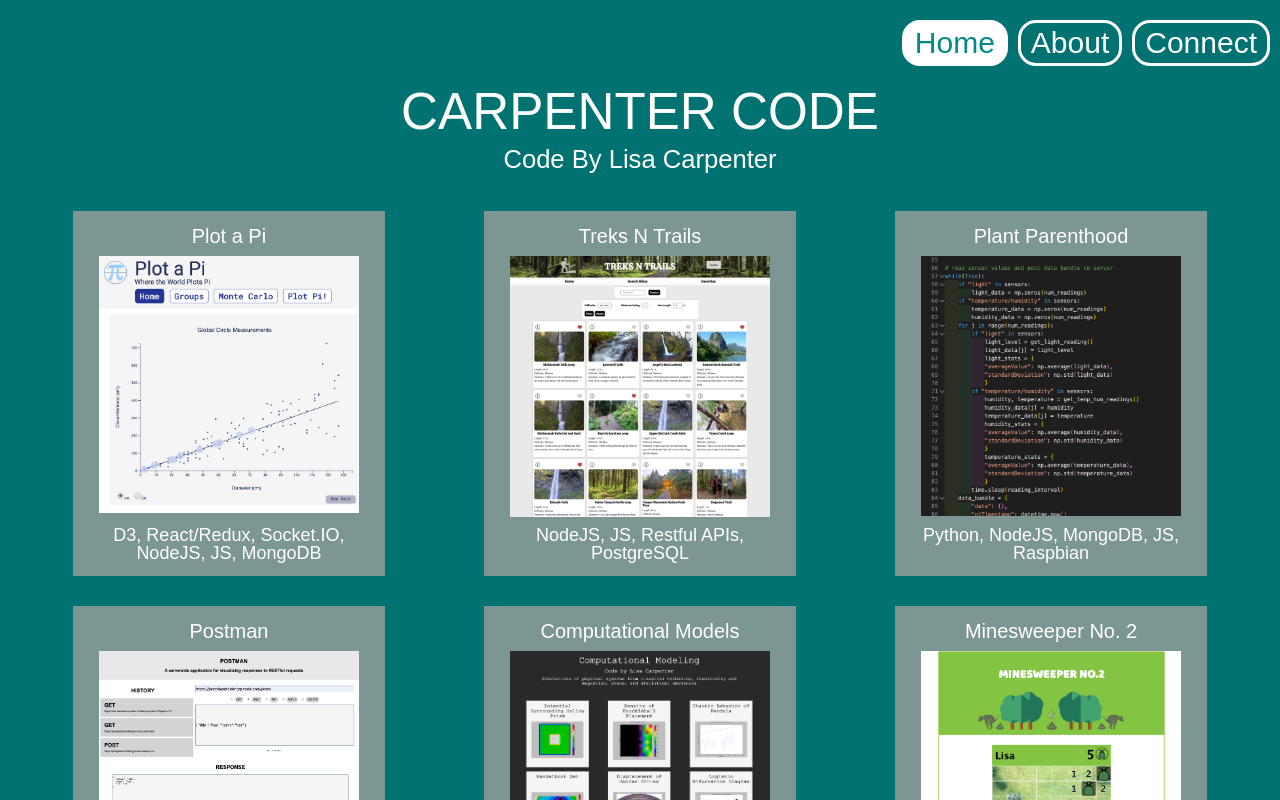
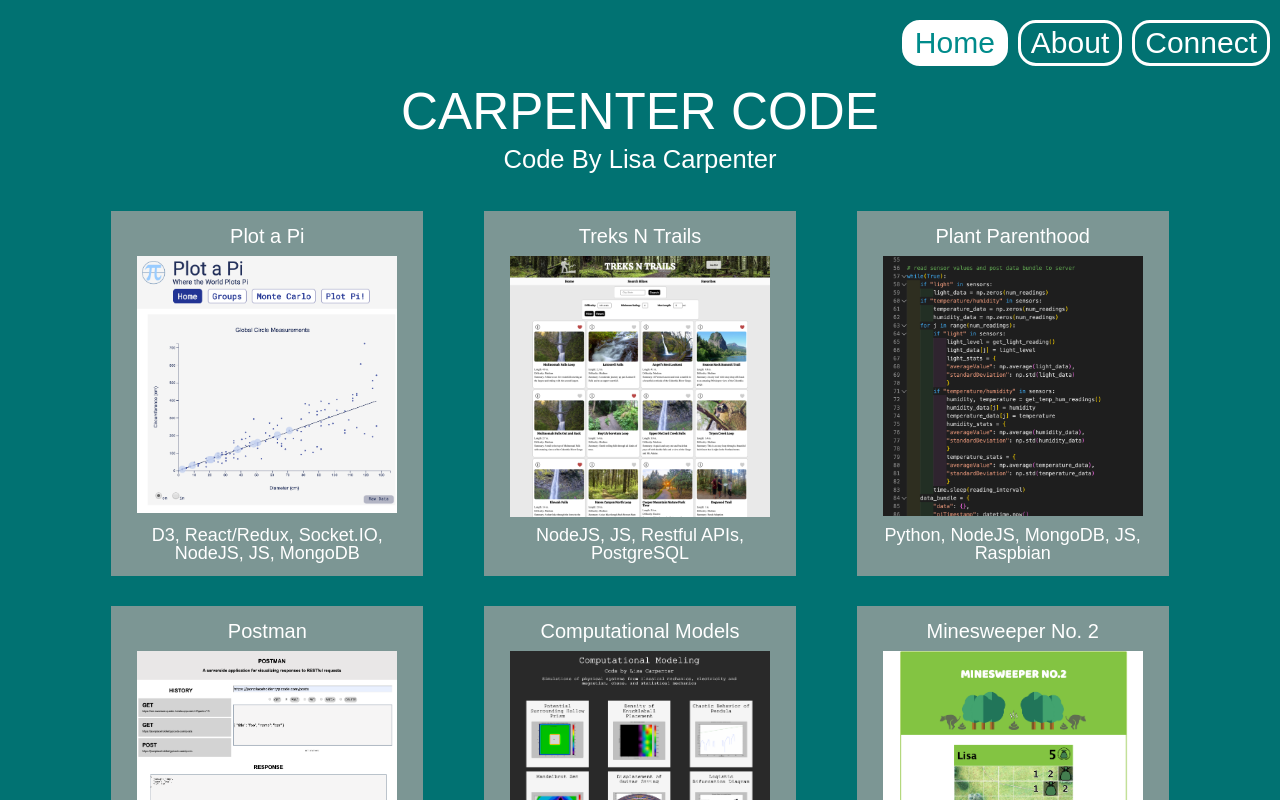
Before and after one commit to licarpen/website, a React app: page / in a window 1280 px wide. Shown: the top 800 px of the page. Built offline with nearby package versions, Linux system fonts and the light colour scheme.

Commit message:
increase margin on PortfolioList for small screens

```diff
--- a/src/components/portfolio/PortfolioList.css
+++ b/src/components/portfolio/PortfolioList.css
@@ -1,5 +1,8 @@
 .PortfolioList{
-  margin: 3vw;
+  margin: auto;
+  margin-top: 3vw;
+  margin-bottom: 3vw;
+  width: 85%;
   display: grid;
   gap: 30px;
   grid-template-columns: repeat(auto-fit, minmax(330px, 1fr));
@@ -58,7 +61,6 @@
   }
 
   @media screen and (min-width: 1320px){
-    width: 85%;
     margin: auto;
     row-gap: 50px;
   }
```
